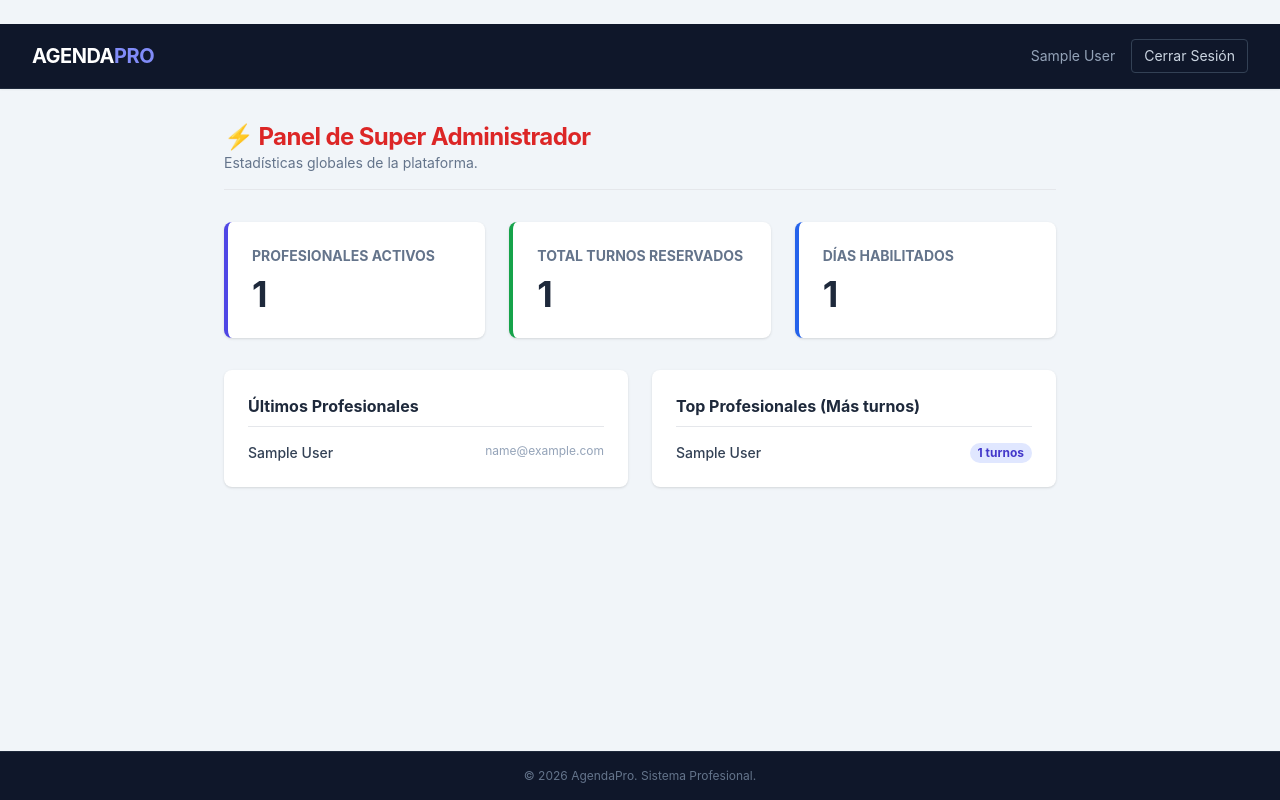
After one commit to guille001-star/AgendaPro, a Flask app: page /super-admin in a window 1280 px wide. The commit adds this page. Run offline with Flask 3, Linux system fonts and the light colour scheme; a user stored in the database is signed in; tables that the repository leaves empty hold one stand-in row (values such as "Sample post"); some libraries are stand-ins or nearby versions.

Commit message:
Agregando Panel de Super Admin y mejoras de UX

```diff
--- a/app/__init__.py
+++ b/app/__init__.py
@@ -26,12 +26,13 @@ def create_app(config_class=Config):
     from app.routes.auth import auth as auth_bp
     from app.routes.dashboard import dashboard as dash_bp
     from app.routes.public import public as public_bp
+    from app.routes.admin import admin as admin_bp # NEW
 
     app.register_blueprint(auth_bp, url_prefix='/auth')
     app.register_blueprint(dash_bp, url_prefix='/dashboard')
     app.register_blueprint(public_bp)
+    app.register_blueprint(admin_bp) # NEW
 
-    # Importar modelos para que SQLAlchemy los reconozca
     from app.models.user import User
     from app.models.appointment import Appointment
     from app.models.available_day import AvailableDay
--- /dev/null
+++ b/app/routes/admin.py
@@ -0,0 +1,43 @@
+from flask import Blueprint, render_template
+from flask_login import login_required, current_user
+from app import db
+from app.models.user import User
+from app.models.appointment import Appointment
+from app.models.available_day import AvailableDay
+
+admin = Blueprint('admin', __name__)
+
+# Decorador simple para proteger la ruta (Solo el primer usuario es admin)
+def admin_required(f):
+    def decorated_function(*args, **kwargs):
+        if not current_user.is_authenticated or current_user.id != 1:
+            return "Acceso denegado", 403
+        return f(*args, **kwargs)
+    decorated_function.__name__ = f.__name__
+    return decorated_function
+
+@admin.route('/super-admin')
+@login_required
+@admin_required
+def panel():
+    total_users = User.query.count()
+    total_appointments = Appointment.query.count()
+    total_days_configured = AvailableDay.query.count()
+
+    # Ultimos 5 profesionales registrados
+    latest_users = User.query.order_by(User.id.desc()).limit(5).all()
+
+    # Top profesionales con mas turnos (requiere query especial)
+    # Usamos una consulta raw simple para contar
+    from sqlalchemy import func
+    top_users = db.session.query(
+        User.name,
+        func.count(Appointment.id).label('count')
+    ).join(Appointment).group_by(User.id).order_by(func.count(Appointment.id).desc()).limit(5).all()
+
+    return render_template('admin/panel.html',
+                           total_users=total_users,
+                           total_appointments=total_appointments,
+                           total_days_configured=total_days_configured,
+                           latest_users=latest_users,
+                           top_users=top_users)
--- /dev/null
+++ b/app/templates/admin/panel.html
@@ -0,0 +1,60 @@
+{% extends "base.html" %}
+{% block content %}
+<div class="p-8 max-w-4xl mx-auto">
+
+    <div class="mb-8 border-b pb-4">
+        <h1 class="text-2xl font-bold text-red-600 tracking-tight">⚡ Panel de Super Administrador</h1>
+        <p class="text-slate-500 text-sm">Estadísticas globales de la plataforma.</p>
+    </div>
+
+    <!-- TARJETAS DE RESUMEN -->
+    <div class="grid grid-cols-1 md:grid-cols-3 gap-6 mb-8">
+        <div class="bg-white p-6 rounded-lg shadow border-l-4 border-indigo-600">
+            <p class="text-sm text-slate-500 uppercase font-bold">Profesionales Activos</p>
+            <p class="text-4xl font-bold text-slate-800 mt-2">{{ total_users }}</p>
+        </div>
+        <div class="bg-white p-6 rounded-lg shadow border-l-4 border-green-600">
+            <p class="text-sm text-slate-500 uppercase font-bold">Total Turnos Reservados</p>
+            <p class="text-4xl font-bold text-slate-800 mt-2">{{ total_appointments }}</p>
+        </div>
+        <div class="bg-white p-6 rounded-lg shadow border-l-4 border-blue-600">
+            <p class="text-sm text-slate-500 uppercase font-bold">Días Habilitados</p>
+            <p class="text-4xl font-bold text-slate-800 mt-2">{{ total_days_configured }}</p>
+        </div>
+    </div>
+
+    <!-- LISTADOS -->
+    <div class="grid grid-cols-1 md:grid-cols-2 gap-6">
+
+        <!-- Ultimos Registrados -->
+        <div class="bg-white p-6 rounded-lg shadow">
+            <h3 class="font-bold text-slate-800 mb-4 border-b pb-2">Últimos Profesionales</h3>
+            <ul class="space-y-3">
+                {% for user in latest_users %}
+                <li class="flex justify-between text-sm">
+                    <span class="font-medium text-slate-700">{{ user.name }}</span>
+                    <span class="text-slate-400 text-xs">{{ user.email }}</span>
+                </li>
+                {% endfor %}
+            </ul>
+        </div>
+
+        <!-- Top Profesionales -->
+        <div class="bg-white p-6 rounded-lg shadow">
+            <h3 class="font-bold text-slate-800 mb-4 border-b pb-2">Top Profesionales (Más turnos)</h3>
+            <ul class="space-y-3">
+                {% for name, count in top_users %}
+                <li class="flex justify-between text-sm">
+                    <span class="font-medium text-slate-700">{{ name }}</span>
+                    <span class="bg-indigo-100 text-indigo-700 px-2 py-0.5 rounded-full text-xs font-bold">{{ count }} turnos</span>
+                </li>
+                {% endfor %}
+                {% if not top_users %}
+                    <p class="text-sm text-slate-400">Aún no hay datos.</p>
+                {% endif %}
+            </ul>
+        </div>
+
+    </div>
+</div>
+{% endblock %}
--- a/app/templates/dashboard/index.html
+++ b/app/templates/dashboard/index.html
@@ -3,7 +3,11 @@
 <div class="flex flex-col lg:flex-row min-h-[calc(100vh-64px)]">
 
     <!-- Sidebar Oscuro (Config) -->
-    <aside class="w-full lg:w-72 bg-slate-800 text-slate-200 p-6 border-r border-slate-700 flex-shrink-0 order-2 lg:order-1">
+    <aside class="w-full lg:w-72 bg-slate-800 text-slate-200 p-6 border-r border-slate-700 flex-shrink-0 order-2 lg:order-1">     {% if current_user.id == 1 %}
+        <a href="/super-admin" class="mb-4 block w-full bg-red-700 hover:bg-red-600 text-white text-center py-2 rounded text-xs font-bold uppercase tracking-widest transition">
+            ⚡ Panel Admin
+        </a>
+    {% endif %}
         <div class="mb-8">
             <h3 class="text-xs font-bold uppercase text-slate-500 mb-2 tracking-widest">Acceso Público</h3>
             <div class="bg-slate-900 p-3 rounded border border-slate-700">
```
